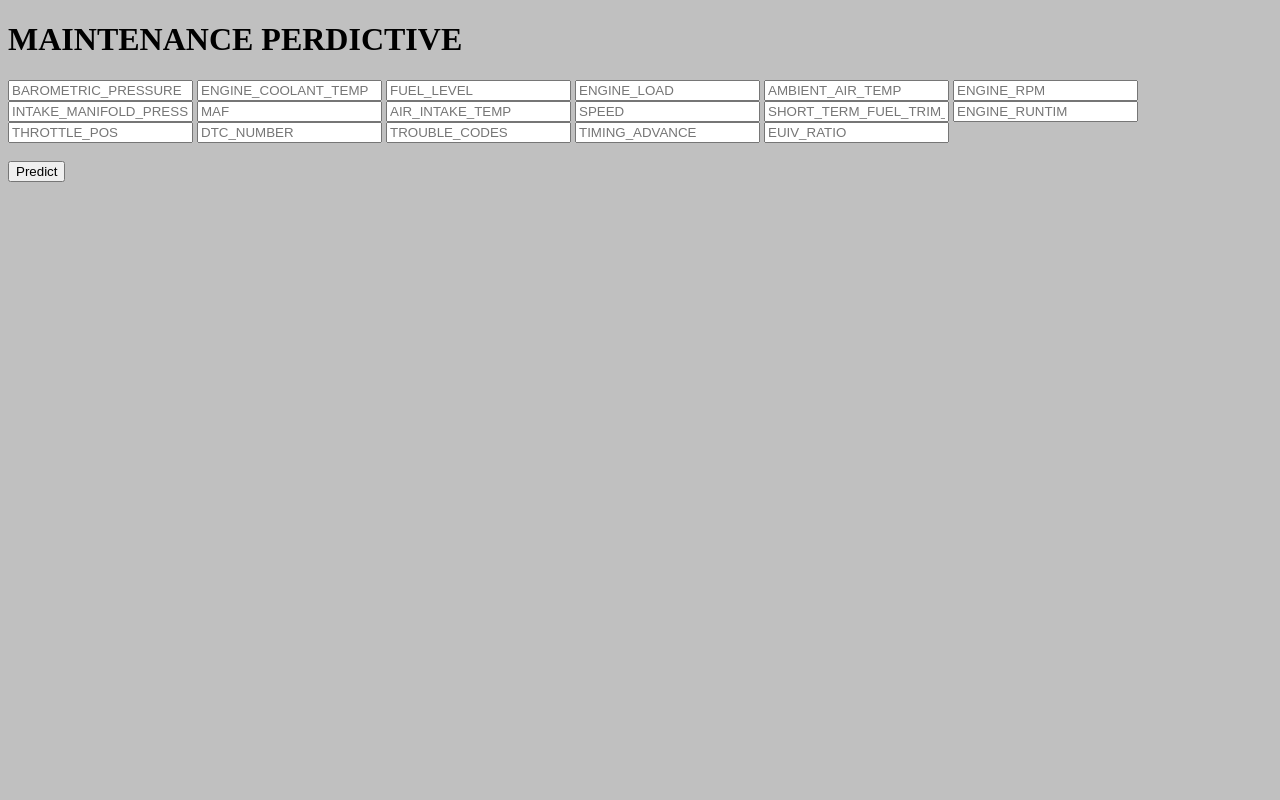
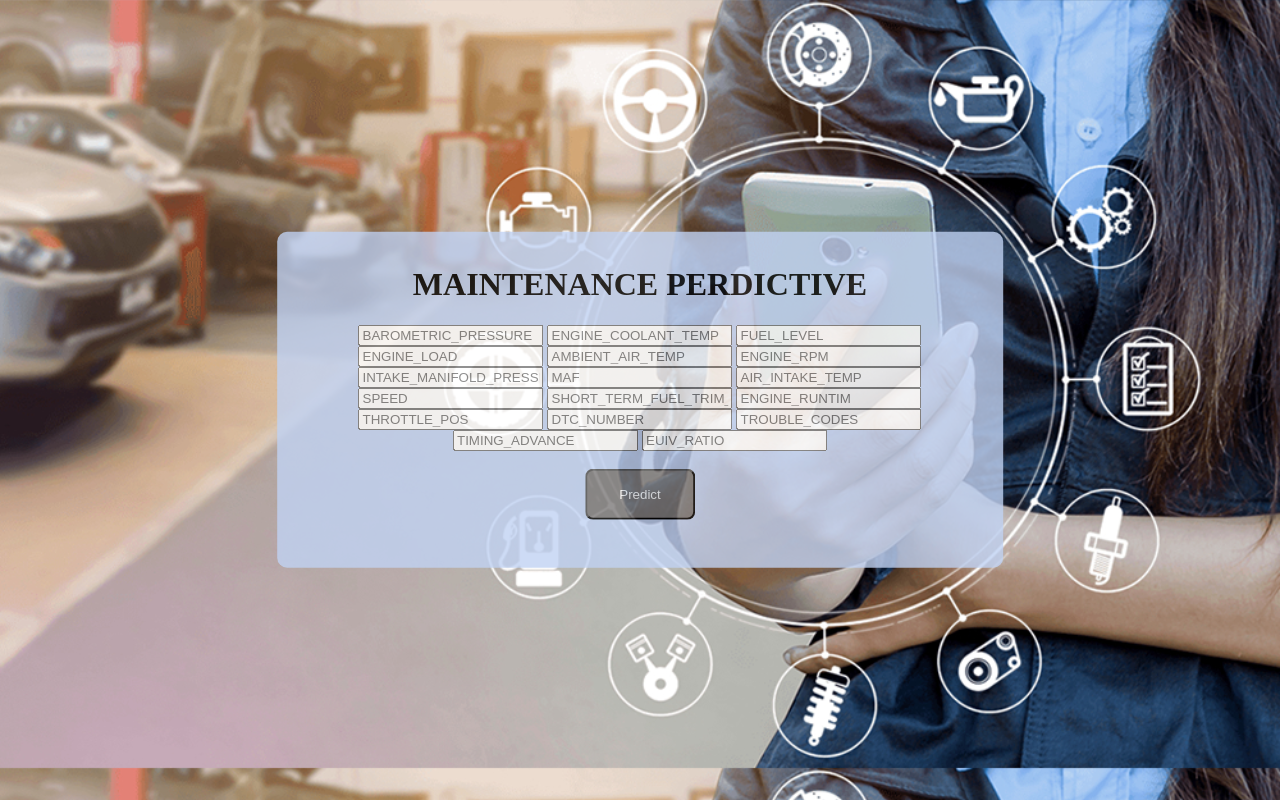
Before and after one commit to LbazMOUNIR/predictive-mainenance-app, a Flask app: page / in a window 1280 px wide. Run offline with Flask 3, Linux system fonts and the light colour scheme; parts of the project's set-up code (start-up, migrations or seed data) failed here and were passed over.

Commit message:
secand commit

```diff
--- a/app_flask_test/templates/index.html
+++ b/app_flask_test/templates/index.html
@@ -9,11 +9,47 @@
 <link href='https://fonts.googleapis.com/css?family=Arimo' rel='stylesheet' type='text/css'>
 <link href='https://fonts.googleapis.com/css?family=Hind:300' rel='stylesheet' type='text/css'>
 <link href='https://fonts.googleapis.com/css?family=Open+Sans+Condensed:300' rel='stylesheet' type='text/css'>
+<style>
+  body {
+    background-image: url('static/predictive-maintenance-system.jpg');
+    background-size: cover;
+    }
+  input[type=submit]{
+      background-color: #4dc3ff;
+      border: 2px;
+      color: rgb(148, 188, 235);
+      padding: 8px 8px;
+      cursor: pointer;
+      margin-top: 15px;
+  }
+  .main{
+      position: fixed;
+      top: 50%; /* Adjust as needed */
+      left: 50%;
+      transform: translate(-50%, -50%);
+      width: 700px;
+      background-color:#c1d3f3;
+      opacity: 0.8;
+      border-radius: 10px;
+      align-items: center;
+      padding: 1%;
+  }
+  button[type=submit] {
+    background-color: #7c7a7a;
+    border-radius: 8px;
+    color: white;
+    padding: 16px 32px;
+    cursor: pointer;
+    margin-top: 80;
+
+}
+</style>
+
 
 </head>
 
 <body>
- <div class="login">
+ <div align="center" class="main">
 	<h1>MAINTENANCE PERDICTIVE </h1>
 
      <!-- Main Input For Receiving Query to our ML -->
@@ -50,7 +86,5 @@
 
 
 </body>
-<style>
-  body {background: #c0c0c0}
-</style>
+
 </html>
```
Also changed, not shown: app_flask_test/static/predictive-maintenance-system.jpg (added).
